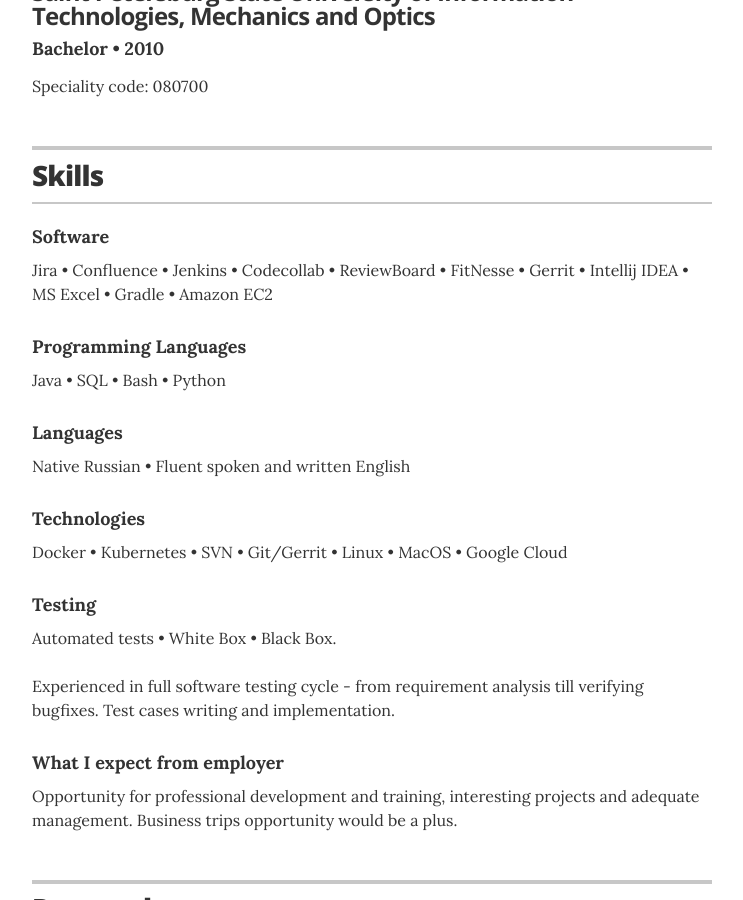
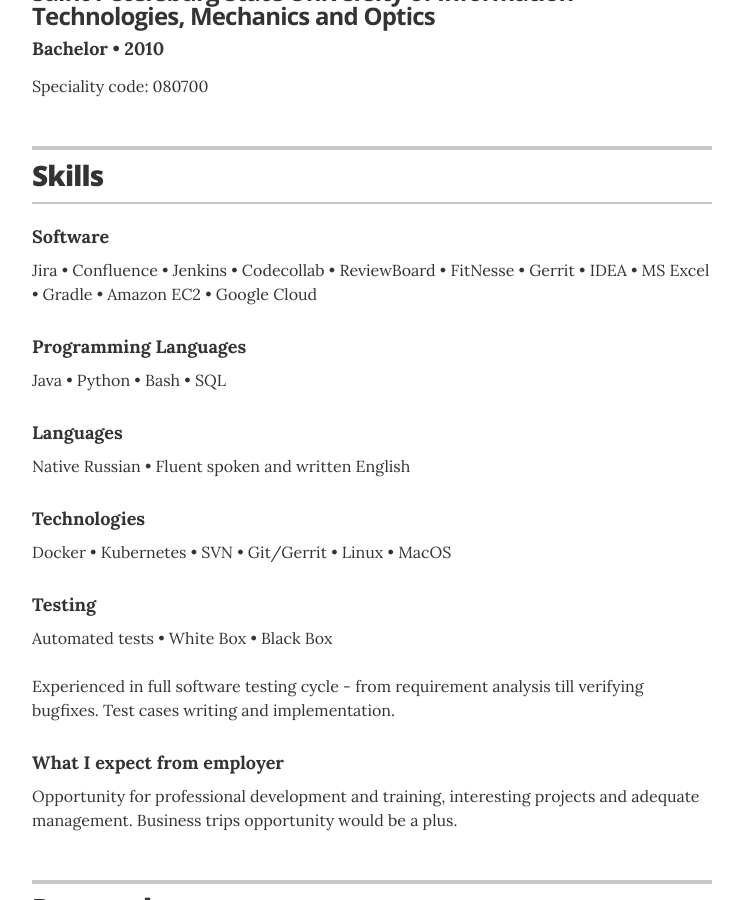
Before and after one commit to vsavinkov/vsavinkov-cv.github.io, a Jekyll site: the page built from index.html, in a window 1280 px wide and 900 px high, scrolled down 2715 px. Shown: the whole window, without its empty margins (268-1011 px from the left). Built offline with Jekyll 4.4.1, drawn with Linux system fonts in a browser that asks for light colours.

Commit message:
CV updated

```diff
--- a/_data/skills.yml
+++ b/_data/skills.yml
@@ -1,17 +1,17 @@
 - skill: Software
-  description:  Jira • Confluence • Jenkins • Codecollab • ReviewBoard • FitNesse • Gerrit • Intellij IDEA • MS Excel • Gradle • Amazon EC2
+  description:  Jira • Confluence • Jenkins • Codecollab • ReviewBoard • FitNesse • Gerrit • IDEA • MS Excel • Gradle • Amazon EC2 • Google Cloud
 
 - skill: Programming Languages
-  description: Java • SQL • Bash • Python
+  description: Java • Python • Bash • SQL
 
 - skill: Languages
   description: Native Russian • Fluent spoken and written English
 
 - skill: Technologies
-  description: Docker • Kubernetes • SVN • Git/Gerrit • Linux • MacOS • Google Cloud
+  description: Docker • Kubernetes • SVN • Git/Gerrit • Linux • MacOS
 
 - skill: Testing
-  description: 'Automated tests • White Box • Black Box. <br/><br/>
+  description: 'Automated tests • White Box • Black Box <br/><br/>
   Experienced in full software testing cycle - from requirement analysis till verifying bugfixes. Test cases writing and implementation.'
 
 - skill: What I expect from employer
```
